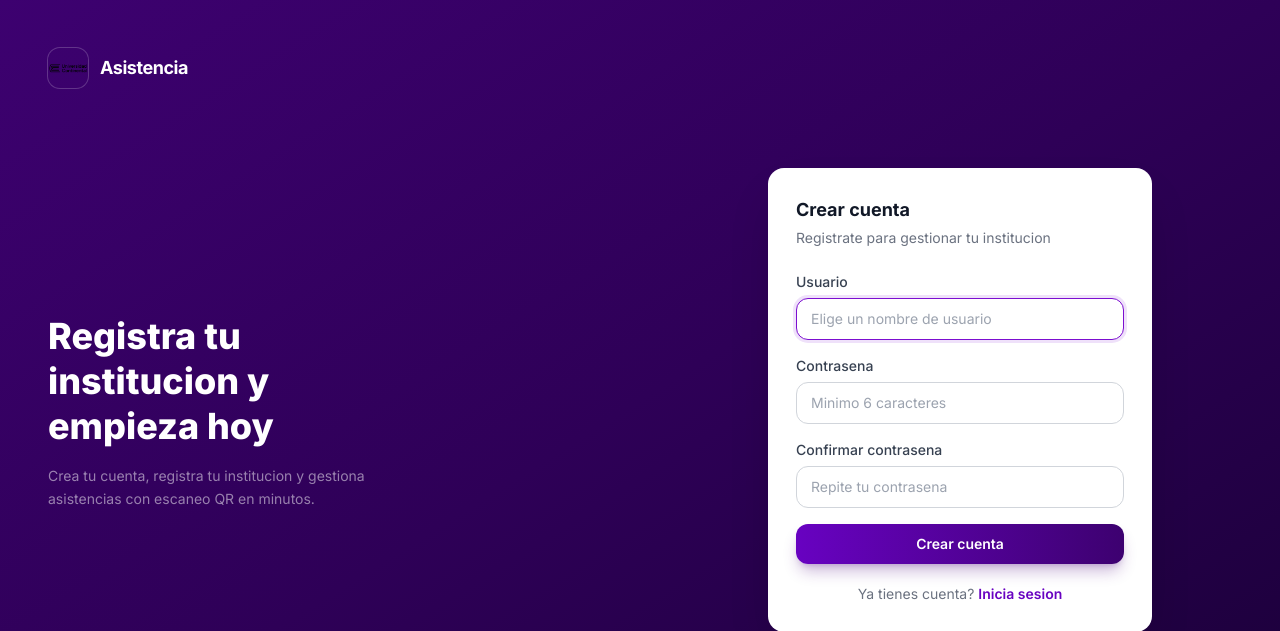
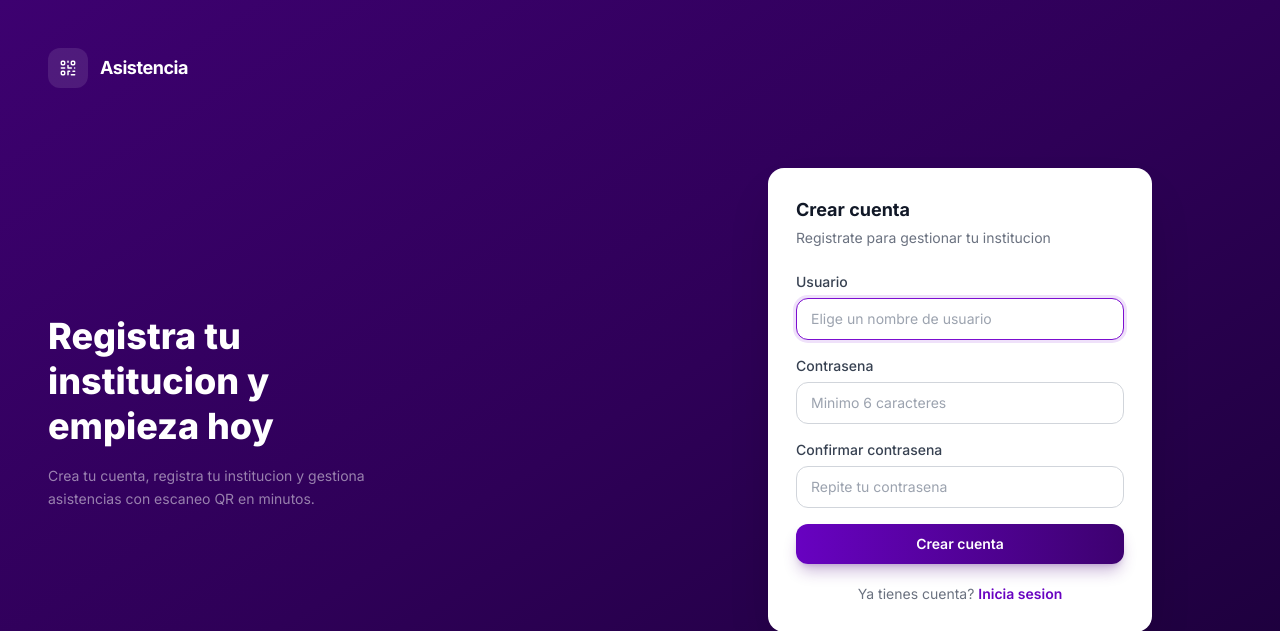
Before and after one commit to pckernelsac/asistencia, a Flask app: page /register in a window 1280 px wide. Shown: the top 631 px of the page. Run offline with Flask 3, Linux system fonts and the light colour scheme; some libraries are stand-ins or nearby versions.

Commit message:
Reemplazar logo PNG por icono SVG de QR
Co-Authored-By: Claude Opus 4.6 <noreply@anthropic.com>

```diff
--- a/templates/base.html
+++ b/templates/base.html
@@ -100,7 +100,7 @@
     <!-- Brand -->
     <div class="flex items-center gap-3 px-4 h-14 flex-shrink-0">
       <a href="{{ nav_home_url }}" class="flex items-center gap-2.5 min-w-0 flex-1 overflow-hidden">
-        <img src="{{ url_for('static', filename='img/2.png') }}" alt="" class="w-8 h-8 object-contain flex-shrink-0 rounded-lg ring-1 ring-white/10">
+        <div class="w-8 h-8 flex-shrink-0 rounded-lg bg-white/10 flex items-center justify-center"><svg class="w-4.5 h-4.5 text-white" fill="none" stroke="currentColor" viewBox="0 0 24 24"><path stroke-linecap="round" stroke-linejoin="round" stroke-width="1.75" d="M12 4v1m6 11h2m-6 0h-2v4m0-11v3m0 0h.01M12 12h4.01M16 20h4M4 12h4m12 0h.01M5 8h2a1 1 0 001-1V5a1 1 0 00-1-1H5a1 1 0 00-1 1v2a1 1 0 001 1zm12 0h2a1 1 0 001-1V5a1 1 0 00-1-1h-2a1 1 0 00-1 1v2a1 1 0 001 1zM5 20h2a1 1 0 001-1v-2a1 1 0 00-1-1H5a1 1 0 00-1 1v2a1 1 0 001 1z"/></svg></div>
         <div class="sb-brand min-w-0">
           <span class="font-semibold text-[13px] text-white/90 leading-tight block truncate">Asistencia</span>
           {% if current_institution_name %}
--- a/templates/login.html
+++ b/templates/login.html
@@ -28,7 +28,7 @@
   <div class="hidden lg:flex lg:w-1/2 flex-col justify-between p-12 text-white">
     <div>
       <div class="flex items-center gap-3">
-        <img src="{{ url_for('static', filename='img/2.png') }}" alt="" class="w-10 h-10 object-contain rounded-xl ring-1 ring-white/20">
+        <div class="w-10 h-10 rounded-xl bg-white/10 flex items-center justify-center"><svg class="w-5 h-5 text-white" fill="none" stroke="currentColor" viewBox="0 0 24 24"><path stroke-linecap="round" stroke-linejoin="round" stroke-width="1.75" d="M12 4v1m6 11h2m-6 0h-2v4m0-11v3m0 0h.01M12 12h4.01M16 20h4M4 12h4m12 0h.01M5 8h2a1 1 0 001-1V5a1 1 0 00-1-1H5a1 1 0 00-1 1v2a1 1 0 001 1zm12 0h2a1 1 0 001-1V5a1 1 0 00-1-1h-2a1 1 0 00-1 1v2a1 1 0 001 1zM5 20h2a1 1 0 001-1v-2a1 1 0 00-1-1H5a1 1 0 00-1 1v2a1 1 0 001 1z"/></svg></div>
         <span class="text-lg font-bold tracking-tight">Asistencia</span>
       </div>
     </div>
@@ -44,7 +44,7 @@
     <div class="w-full max-w-sm">
       <!-- Mobile logo -->
       <div class="lg:hidden text-center mb-8">
-        <img src="{{ url_for('static', filename='img/2.png') }}" alt="" class="w-12 h-12 mx-auto mb-3 object-contain">
+        <div class="w-12 h-12 mx-auto mb-3 rounded-xl bg-white/10 flex items-center justify-center"><svg class="w-6 h-6 text-white" fill="none" stroke="currentColor" viewBox="0 0 24 24"><path stroke-linecap="round" stroke-linejoin="round" stroke-width="1.75" d="M12 4v1m6 11h2m-6 0h-2v4m0-11v3m0 0h.01M12 12h4.01M16 20h4M4 12h4m12 0h.01M5 8h2a1 1 0 001-1V5a1 1 0 00-1-1H5a1 1 0 00-1 1v2a1 1 0 001 1zm12 0h2a1 1 0 001-1V5a1 1 0 00-1-1h-2a1 1 0 00-1 1v2a1 1 0 001 1zM5 20h2a1 1 0 001-1v-2a1 1 0 00-1-1H5a1 1 0 00-1 1v2a1 1 0 001 1z"/></svg></div>
         <h1 class="text-xl font-bold text-white">Sistema de Asistencia</h1>
       </div>
 
--- a/templates/register.html
+++ b/templates/register.html
@@ -28,7 +28,7 @@
   <div class="hidden lg:flex lg:w-1/2 flex-col justify-between p-12 text-white">
     <div>
       <div class="flex items-center gap-3">
-        <img src="{{ url_for('static', filename='img/2.png') }}" alt="" class="w-10 h-10 object-contain rounded-xl ring-1 ring-white/20">
+        <div class="w-10 h-10 rounded-xl bg-white/10 flex items-center justify-center"><svg class="w-5 h-5 text-white" fill="none" stroke="currentColor" viewBox="0 0 24 24"><path stroke-linecap="round" stroke-linejoin="round" stroke-width="1.75" d="M12 4v1m6 11h2m-6 0h-2v4m0-11v3m0 0h.01M12 12h4.01M16 20h4M4 12h4m12 0h.01M5 8h2a1 1 0 001-1V5a1 1 0 00-1-1H5a1 1 0 00-1 1v2a1 1 0 001 1zm12 0h2a1 1 0 001-1V5a1 1 0 00-1-1h-2a1 1 0 00-1 1v2a1 1 0 001 1zM5 20h2a1 1 0 001-1v-2a1 1 0 00-1-1H5a1 1 0 00-1 1v2a1 1 0 001 1z"/></svg></div>
         <span class="text-lg font-bold tracking-tight">Asistencia</span>
       </div>
     </div>
@@ -44,7 +44,7 @@
     <div class="w-full max-w-sm">
       <!-- Mobile logo -->
       <div class="lg:hidden text-center mb-8">
-        <img src="{{ url_for('static', filename='img/2.png') }}" alt="" class="w-12 h-12 mx-auto mb-3 object-contain">
+        <div class="w-12 h-12 mx-auto mb-3 rounded-xl bg-white/10 flex items-center justify-center"><svg class="w-6 h-6 text-white" fill="none" stroke="currentColor" viewBox="0 0 24 24"><path stroke-linecap="round" stroke-linejoin="round" stroke-width="1.75" d="M12 4v1m6 11h2m-6 0h-2v4m0-11v3m0 0h.01M12 12h4.01M16 20h4M4 12h4m12 0h.01M5 8h2a1 1 0 001-1V5a1 1 0 00-1-1H5a1 1 0 00-1 1v2a1 1 0 001 1zm12 0h2a1 1 0 001-1V5a1 1 0 00-1-1h-2a1 1 0 00-1 1v2a1 1 0 001 1zM5 20h2a1 1 0 001-1v-2a1 1 0 00-1-1H5a1 1 0 00-1 1v2a1 1 0 001 1z"/></svg></div>
         <h1 class="text-xl font-bold text-white">Sistema de Asistencia</h1>
       </div>
 
```
Also changed, not shown: 1 other file.
